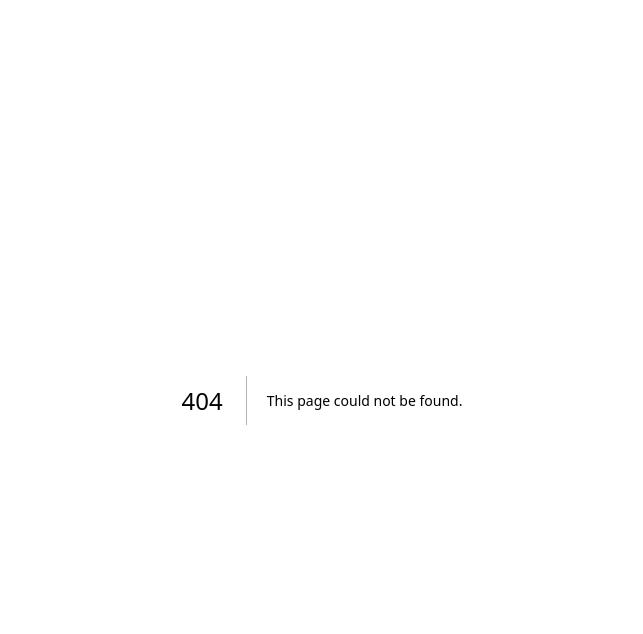
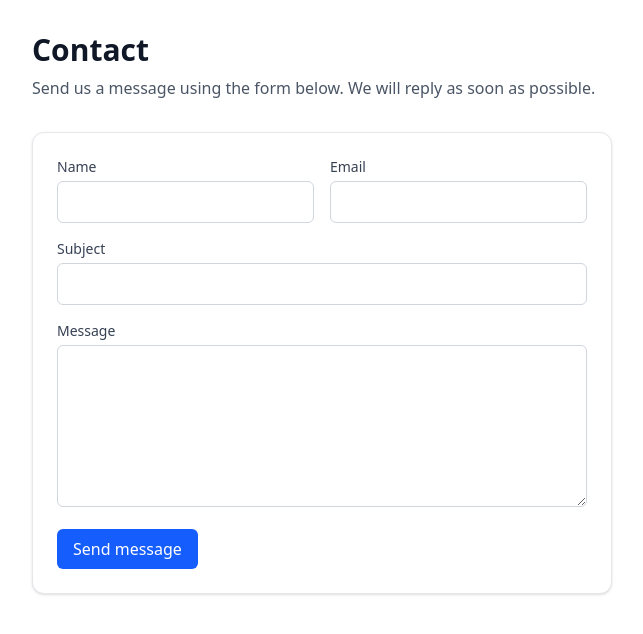
Before and after one commit to chiroiucristina/ProiectCloudComputing, a Next.js app: page /contact in a window 1280 px wide. Before the commit this address had no page. Shown: the top 634 px of the page, without its empty margins (318-961 px from the left). Built offline with nearby package versions, Linux system fonts and the light colour scheme.

Commit message:
added contact form

```diff
--- /dev/null
+++ b/app/api/contact/route.js
@@ -0,0 +1,74 @@
+import { NextResponse } from 'next/server';
+import sgMail from '@sendgrid/mail';
+
+function validatePayload(payload) {
+    const name = payload?.name?.trim();
+    const email = payload?.email?.trim();
+    const subject = payload?.subject?.trim();
+    const message = payload?.message?.trim();
+
+    if (!name || !email || !subject || !message) {
+        return { error: 'All fields are required.' };
+    }
+
+    if (message.length < 10) {
+        return { error: 'Message must be at least 10 characters long.' };
+    }
+
+    return { name, email, subject, message };
+}
+
+export async function POST(request) {
+    const apiKey = process.env.SENDGRID_API_KEY;
+    const toEmail = process.env.SENDGRID_TO_EMAIL;
+    const fromEmail = process.env.SENDGRID_FROM_EMAIL;
+
+    if (!apiKey || !toEmail || !fromEmail) {
+        return NextResponse.json(
+            { error: 'Missing SendGrid server configuration.' },
+            { status: 500 }
+        );
+    }
+
+    let payload;
+    try {
+        payload = await request.json();
+    } catch {
+        return NextResponse.json({ error: 'Invalid payload.' }, { status: 400 });
+    }
+
+    const validated = validatePayload(payload);
+    if (validated.error) {
+        return NextResponse.json({ error: validated.error }, { status: 400 });
+    }
+
+    sgMail.setApiKey(apiKey);
+
+    const { name, email, subject, message } = validated;
+
+    try {
+        await sgMail.send({
+            to: toEmail,
+            from: fromEmail,
+            replyTo: email,
+            subject: `[Contact] ${subject}`,
+            text: [
+                `Name: ${name}`,
+                `Email: ${email}`,
+                '',
+                'Message:',
+                message,
+            ].join('\n'),
+        });
+
+        return NextResponse.json({ ok: true }, { status: 200 });
+    } catch (error) {
+        const sendGridMessage = error?.response?.body?.errors?.[0]?.message;
+        return NextResponse.json(
+            {
+                error: sendGridMessage || 'Could not send the email at this time.',
+            },
+            { status: 502 }
+        );
+    }
+}
--- /dev/null
+++ b/app/contact/page.jsx
@@ -0,0 +1,20 @@
+import ContactForm from '@/components/ContactForm';
+
+export const metadata = {
+    title: 'Contact',
+};
+
+export default function ContactPage() {
+    return (
+        <main className="mx-auto max-w-3xl p-8">
+            <div className="mb-8">
+                <h1 className="text-3xl font-bold text-gray-900">Contact</h1>
+                <p className="mt-2 text-gray-600">
+                    Send us a message using the form below. We will reply as soon as possible.
+                </p>
+            </div>
+
+            <ContactForm />
+        </main>
+    );
+}
--- /dev/null
+++ b/components/ContactForm.jsx
@@ -0,0 +1,133 @@
+'use client';
+
+import { useState } from 'react';
+import { sendContactMessage } from '@/utils/contactFunctions';
+
+const initialForm = {
+    name: '',
+    email: '',
+    subject: '',
+    message: '',
+};
+
+export default function ContactForm() {
+    const [formData, setFormData] = useState(initialForm);
+    const [loading, setLoading] = useState(false);
+    const [status, setStatus] = useState({ type: '', message: '' });
+
+    const handleChange = (event) => {
+        const { name, value } = event.target;
+        setFormData((prev) => ({ ...prev, [name]: value }));
+    };
+
+    const handleSubmit = async (event) => {
+        event.preventDefault();
+        setLoading(true);
+        setStatus({ type: '', message: '' });
+
+        try {
+            const result = await sendContactMessage(formData);
+
+            if (!result.ok) {
+                setStatus({
+                    type: 'error',
+                    message: result.error || 'Something went wrong. Please try again.',
+                });
+                return;
+            }
+
+            setStatus({
+                type: 'success',
+                message: 'Your message was sent successfully. We will get back to you soon.',
+            });
+            setFormData(initialForm);
+        } catch {
+            setStatus({
+                type: 'error',
+                message: 'Could not send your message. Check your connection and try again.',
+            });
+        } finally {
+            setLoading(false);
+        }
+    };
+
+    return (
+        <form onSubmit={handleSubmit} className="space-y-4 rounded-xl border border-gray-200 bg-white p-6 shadow-sm">
+            <div className="flex flex-col gap-4 md:flex-row">
+                <div className="flex-1">
+                    <label htmlFor="name" className="mb-1 block text-sm font-medium text-gray-700">
+                        Name
+                    </label>
+                    <input
+                        id="name"
+                        name="name"
+                        type="text"
+                        value={formData.name}
+                        onChange={handleChange}
+                        required
+                        className="w-full rounded-md border border-gray-300 px-3 py-2 outline-none ring-blue-500 focus:ring"
+                    />
+                </div>
+
+                <div className="flex-1">
+                    <label htmlFor="email" className="mb-1 block text-sm font-medium text-gray-700">
+                        Email
+                    </label>
+                    <input
+                        id="email"
+                        name="email"
+                        type="email"
+                        value={formData.email}
+                        onChange={handleChange}
+                        required
+                        className="w-full rounded-md border border-gray-300 px-3 py-2 outline-none ring-blue-500 focus:ring"
+                    />
+                </div>
+            </div>
+
+            <div>
+                <label htmlFor="subject" className="mb-1 block text-sm font-medium text-gray-700">
+                    Subject
+                </label>
+                <input
+                    id="subject"
+                    name="subject"
+                    type="text"
+                    value={formData.subject}
+                    onChange={handleChange}
+                    required
+                    className="w-full rounded-md border border-gray-300 px-3 py-2 outline-none ring-blue-500 focus:ring"
+                />
+            </div>
+
+            <div>
+                <label htmlFor="message" className="mb-1 block text-sm font-medium text-gray-700">
+                    Message
+                </label>
+                <textarea
+                    id="message"
+                    name="message"
+                    rows={6}
+                    value={formData.message}
+                    onChange={handleChange}
+                    required
+                    className="w-full rounded-md border border-gray-300 px-3 py-2 outline-none ring-blue-500 focus:ring"
+                />
+            </div>
+
+            {status.message && (
+                <p className={`text-sm ${status.type === 'error' ? 'text-red-600' : 'text-green-600'}`}>
+                    {status.message}
+                </p>
+            )}
+
+            <button
+                type="submit"
+                disabled={loading}
+                className="inline-flex min-w-35 items-center justify-center rounded-md bg-blue-600 px-4 py-2 font-medium text-white transition-colors hover:bg-blue-700 disabled:cursor-not-allowed disabled:bg-blue-400"
+            >
+                {loading ? 'Sending...' : 'Send message'}
+            </button>
+        </form>
+    );
+}
--- a/package.json
+++ b/package.json
@@ -9,6 +9,7 @@
     "lint": "eslint"
   },
   "dependencies": {
+    "@sendgrid/mail": "^8.1.6",
     "mongodb": "^7.2.0",
     "next": "16.2.6",
     "react": "19.2.4",
--- /dev/null
+++ b/utils/contactFunctions.js
@@ -0,0 +1,18 @@
+export const sendContactMessage = async (data) => {
+  const response = await fetch('/api/contact', {
+    method: 'POST',
+    headers: { 'Content-Type': 'application/json' },
+    body: JSON.stringify(data),
+  });
+
+  const payload = await response.json().catch(() => null);
+
+  if (!response.ok) {
+    return {
+      ok: false,
+      error: payload?.error || 'Something went wrong. Please try again.',
+    };
+  }
+
+  return { ok: true };
+};
```
Also changed, not shown: 1 other file (tests, documents, lock files or other folders).
